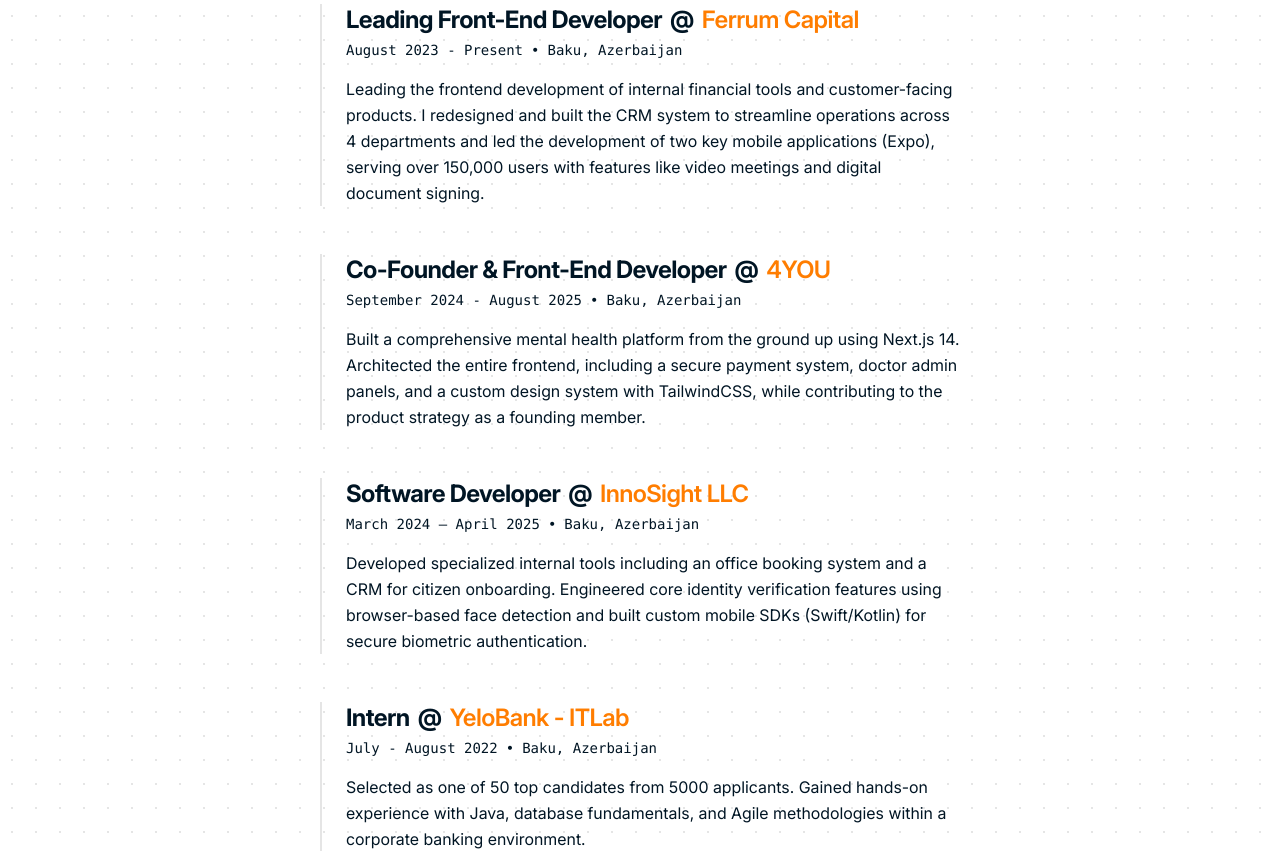
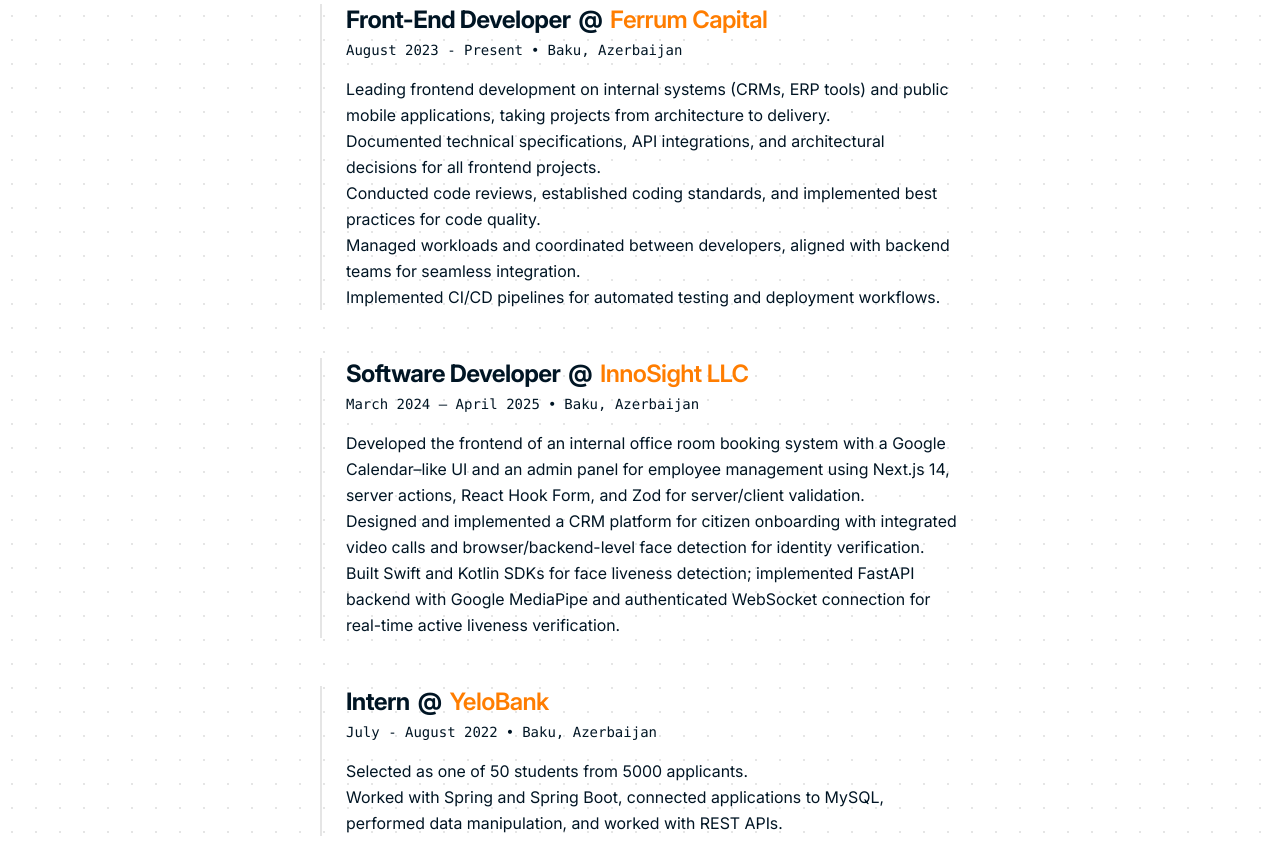
Before and after one commit to Ahm3tJ4f/ahm3tj4f-portfolio, a Next.js app: page /experience in a window 1280 px wide. Shown: the part 380-1231 px from the top of the page. Built offline with nearby package versions, Linux system fonts and the light colour scheme.

Commit message:
Update experiences and projects to match resume

```diff
--- a/src/data/experiences.tsx
+++ b/src/data/experiences.tsx
@@ -4,34 +4,31 @@
 
 export const experiences: ExperienceItem[] = [
   {
-    role: "Leading Front-End Developer",
+    role: "Front-End Developer",
     company: "Ferrum Capital",
     companyUrl: ExternalLinks.FerrumCapital,
     period: "August 2023 - Present",
     location: "Baku, Azerbaijan",
     description: [
       <>
-        Leading the frontend development of internal financial tools and
-        customer-facing products. I redesigned and built the CRM system to
-        streamline operations across 4 departments and led the development of
-        two key mobile applications (Expo), serving over 150,000 users with
-        features like video meetings and digital document signing.
+        Leading frontend development on internal systems (CRMs, ERP tools) and
+        public mobile applications, taking projects from architecture to delivery.
       </>,
-    ],
-  },
-  {
-    role: "Co-Founder & Front-End Developer",
-    company: "4YOU",
-    companyUrl: ExternalLinks["4You"],
-    period: "September 2024 - August 2025",
-    location: "Baku, Azerbaijan",
-    description: [
       <>
-        Built a comprehensive mental health platform from the ground up using
-        Next.js 14. Architected the entire frontend, including a secure payment
-        system, doctor admin panels, and a custom design system with
-        TailwindCSS, while contributing to the product strategy as a founding
-        member.
+        Documented technical specifications, API integrations, and architectural
+        decisions for all frontend projects.
+      </>,
+      <>
+        Conducted code reviews, established coding standards, and implemented
+        best practices for code quality.
+      </>,
+      <>
+        Managed workloads and coordinated between developers, aligned with
+        backend teams for seamless integration.
+      </>,
+      <>
+        Implemented CI/CD pipelines for automated testing and deployment
+        workflows.
       </>,
     ],
   },
@@ -43,24 +40,36 @@
     location: "Baku, Azerbaijan",
     description: [
       <>
-        Developed specialized internal tools including an office booking system
-        and a CRM for citizen onboarding. Engineered core identity verification
-        features using browser-based face detection and built custom mobile SDKs
-        (Swift/Kotlin) for secure biometric authentication.
+        Developed the frontend of an internal office room booking system with a
+        Google Calendar–like UI and an admin panel for employee management
+        using Next.js 14, server actions, React Hook Form, and Zod for
+        server/client validation.
+      </>,
+      <>
+        Designed and implemented a CRM platform for citizen onboarding with
+        integrated video calls and browser/backend-level face detection for
+        identity verification.
+      </>,
+      <>
+        Built Swift and Kotlin SDKs for face liveness detection; implemented
+        FastAPI backend with Google MediaPipe and authenticated WebSocket
+        connection for real-time active liveness verification.
       </>,
     ],
   },
   {
     role: "Intern",
-    company: "YeloBank - ITLab",
+    company: "YeloBank",
     companyUrl: ExternalLinks.YeloBank,
     period: "July - August 2022",
     location: "Baku, Azerbaijan",
     description: [
       <>
-        Selected as one of 50 top candidates from 5000 applicants. Gained
-        hands-on experience with Java, database fundamentals, and Agile
-        methodologies within a corporate banking environment.
+        Selected as one of 50 students from 5000 applicants.
+      </>,
+      <>
+        Worked with Spring and Spring Boot, connected applications to MySQL,
+        performed data manipulation, and worked with REST APIs.
       </>,
     ],
   },
--- a/src/data/projects.ts
+++ b/src/data/projects.ts
@@ -15,34 +15,43 @@
     description:
       "Full-stack CRM with FastAPI backend and Next.js 15 frontend. Features citizen data integration (ASAN), Jitsi video meetings, and JWT auth.",
     techStack: ["FastAPI", "Redis", "Docker", "PostgreSQL", "NextJS"],
+    github: ExternalLinks.PixelProCRM,
+  },
+  {
+    title: "Ferrum Capital Mobile",
+    description:
+      "Mobile banking app with 100,000+ active users. Designed and implemented full-stack SIMA citizen certificate authentication with X.509 certificate parsing and RSA-SHA256 signature verification. Developed multi-module architecture for obligations, factoring, and video-meetings with Firebase Cloud Messaging push notifications and offline capabilities.",
+    techStack: [
+      "React Native (Expo)",
+      "Expo Modules",
+      "TypeScript",
+      "TanStack React Query",
+      "React Hook Form",
+      "Zod",
+    ],
+    link: ExternalLinks.FerrumCapitalCustomerApp,
+  },
+  {
+    title: "4YOU",
+    description:
+      "Mental health platform with Server Actions as type-safe RPC and end-to-end validation with Zod schemas. Built custom design system with shadcn/ui components and TailwindCSS. Implemented JWT token rotation via Edge middleware with automatic refresh on 401 responses and HTTP-only cookie-based session storage.",
+    techStack: [
+      "Next.js 15",
+      "TypeScript",
+      "Server Actions",
+      "Zod",
+      "shadcn/ui",
+      "TailwindCSS",
+      "Docker",
+    ],
+    link: ExternalLinks["4You"],
   },
   {
     title: "CodeMark",
     description:
-      "Interactive coding platform. Users write React code and execute it in real time. Uses esbuild compiled to WebAssembly.",
-    techStack: ["React", "TypeScript", "WebAssembly"],
+      "Jupyter-like notebook for JavaScript/React with live in-browser code execution using esbuild-WASM.",
+    techStack: ["React", "TypeScript", "esbuild", "WebAssembly"],
     github: ExternalLinks.CodeMarkGithub,
     link: ExternalLinks.CodeMarkDemo,
   },
-  {
-    title: "4You",
-    description:
-      "Mental health platform built from scratch. Secure payments, doctor panels, and custom design system.",
-    techStack: ["NextJS", "TypeScript"],
-    link: ExternalLinks["4You"],
-  },
-  {
-    title: "Ferrum Capital",
-    description:
-      "Consumer finance mobile app. Features biometric auth (Native Swift/Kotlin SDKs), digital signing, video meetings, and partner marketplace.",
-    techStack: ["React Native", "Expo", "TypeScript"],
-    link: ExternalLinks.FerrumCapitalCustomerApp,
-  },
-  {
-    title: "Ferrum Capital Business",
-    description:
-      "B2B app for partners and sellers. Features obligation creation, QR scanning, ASAN digital signature integration, and PDF generation.",
-    techStack: ["React Native", "Expo", "TypeScript"],
-    link: ExternalLinks.FerrumCapitalBusinessApp,
-  },
 ];
--- a/src/lib/constants.ts
+++ b/src/lib/constants.ts
@@ -14,6 +14,7 @@
   CodeMarkDemo: "https://ahm3tj4f.github.io/codemark/",
   SongPalBot: "https://t.me/songpal_bot",
   SongPalBotGithub: "https://github.com/Ahm3tJ4f/song-pal-bot",
+  PixelProCRM: "https://github.com/Ahm3tJ4f/pixelpro-crm",
 } as const;
 
 export const ASCII_WAVE_CONFIG = {
```
